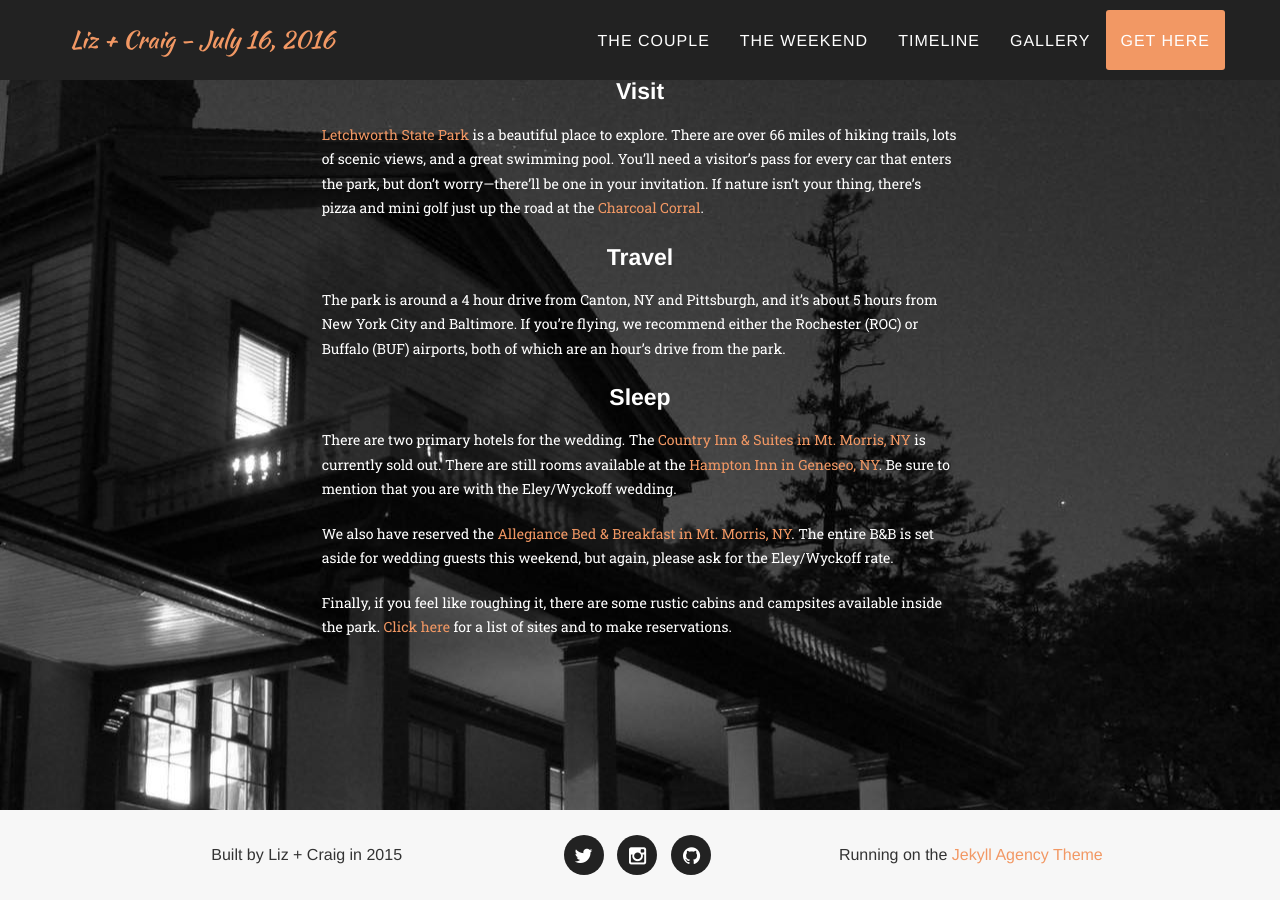
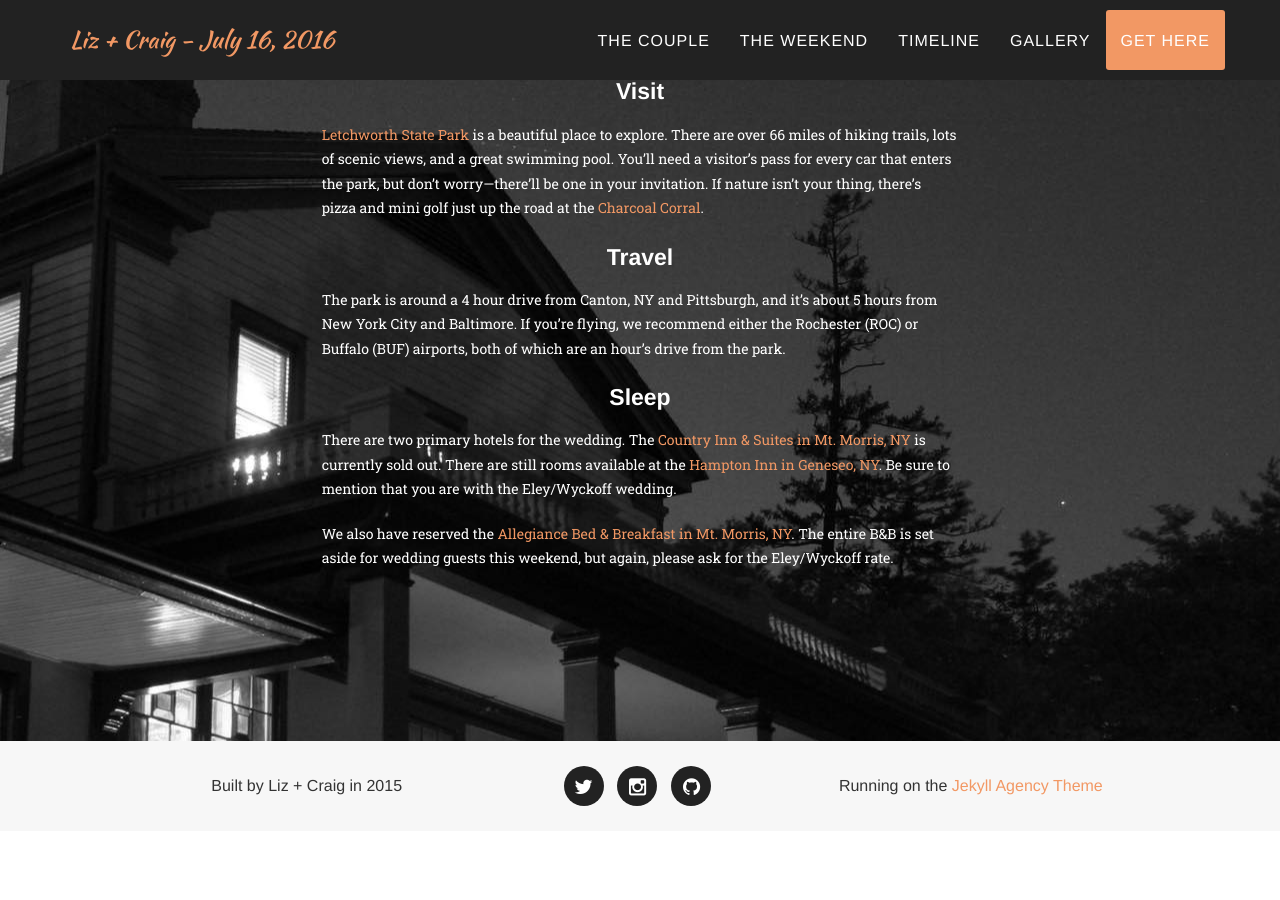
Before and after one commit to craigeley/agency_wedding, a Jekyll site: the page built from index.html, in a window 1280 px wide and 900 px high, scrolled down 4956 px. Built offline with Jekyll 4.4.1, drawn with Linux system fonts in a browser that asks for light colours; some web fonts are replaced; after the commit the page ends 5787 px from its top, so only the background shows below that.

Commit message:
edited lodging

```diff
--- a/_includes/travel.html
+++ b/_includes/travel.html
@@ -18,8 +18,6 @@
 				<p class="text-white">There are two primary hotels for the wedding. The <a href="http://www.countryinns.com/mt-morris-hotel-ny-14510/nymtmorr">Country Inn &amp; Suites in Mt. Morris, NY</a> is currently sold out. There are still rooms available at the <a href="http://hamptoninn3.hilton.com/en/hotels/new-york/hampton-inn-geneseo-ROCGEHX/index.html">Hampton Inn in Geneseo, NY</a>. Be sure to mention that you are with the Eley/Wyckoff wedding.</p>
 
 				<p class="text-white">We also have reserved the <a href="http://www.allegiancebandb.com/rooms.html">Allegiance Bed &amp; Breakfast in Mt. Morris, NY</a>. The entire B&amp;B is set aside for wedding guests this weekend, but again, please ask for the Eley/Wyckoff rate.</p>
-
-				<p class="text-white">Finally, if you feel like roughing it, there are some rustic cabins and campsites available inside the park. <a href="http://www.reserveamerica.com/campgroundDetails.do?contractCode=NY&amp;parkId=375">Click here</a> for a list of sites and to make reservations.</p>
 				</div>
         </div>
     </div>
```
